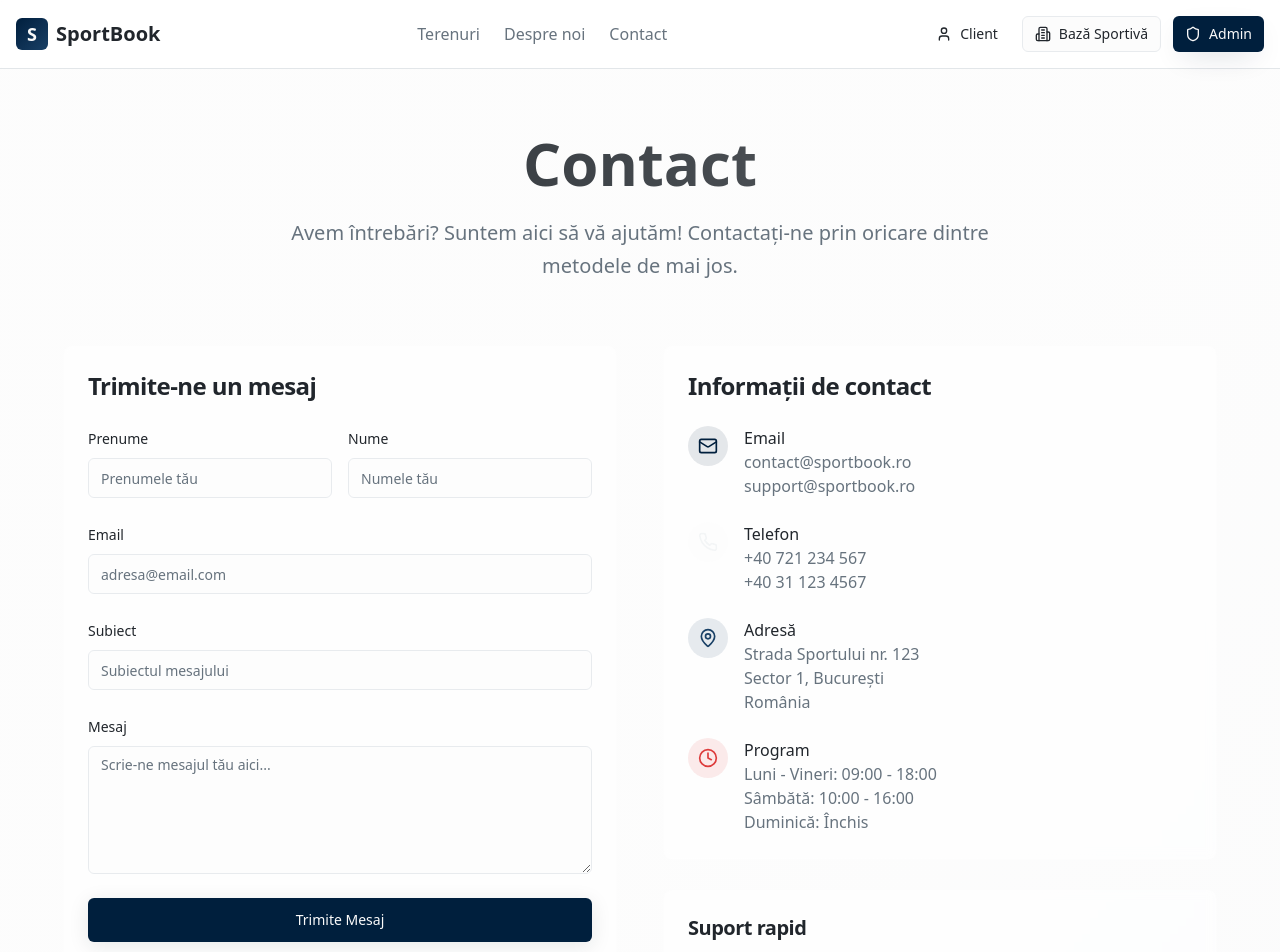
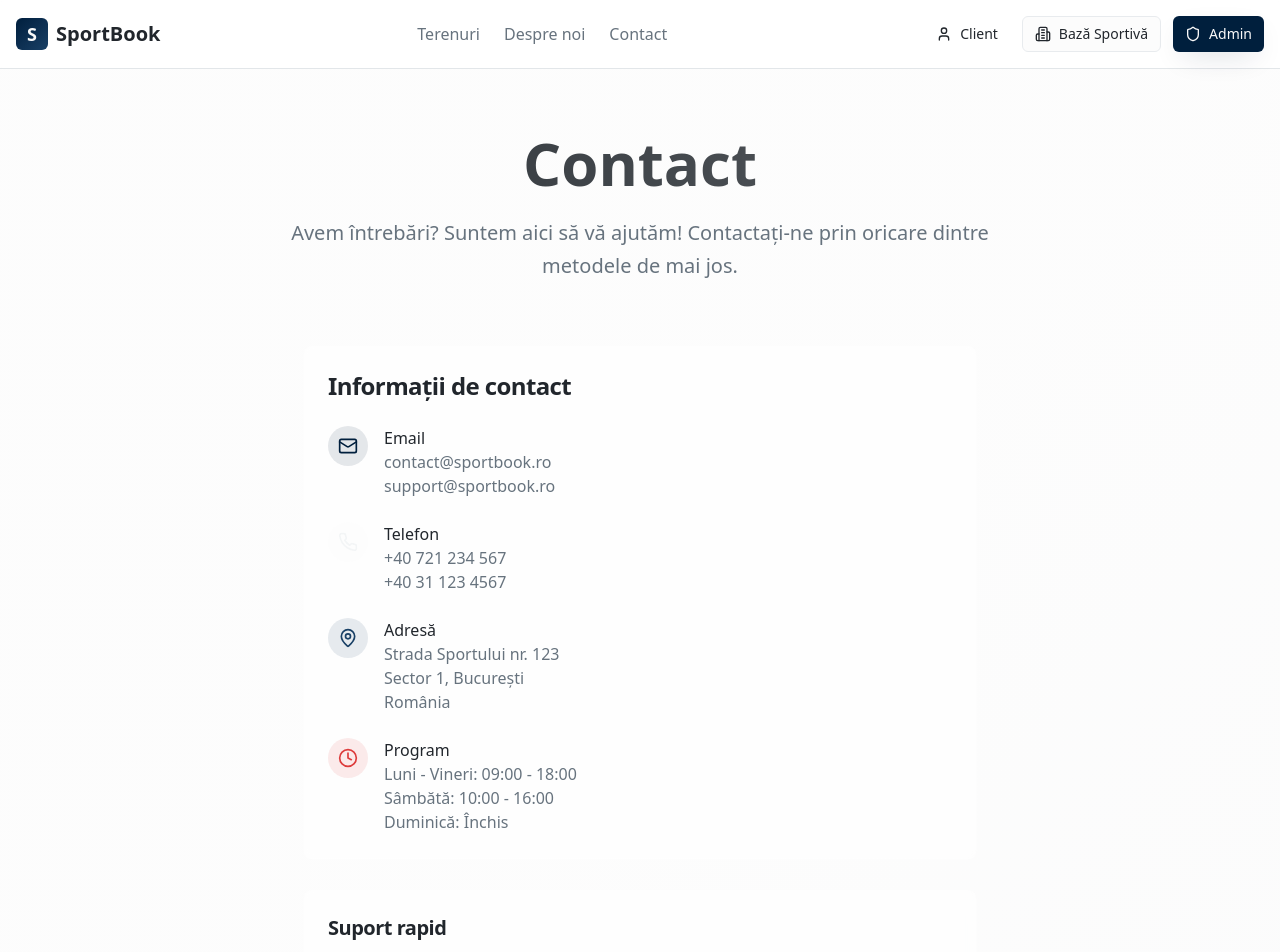
Before and after one commit to marcossoames/rezervaarena, a React (Vite) app: page /contact in a window 1280 px wide. Shown: the top 952 px of the page. Built offline with nearby package versions, Linux system fonts and the light colour scheme.

Commit message:
Remove contact form
Remove the contact form section from the ContactPage, leaving only the contact information.

```diff
--- a/src/pages/ContactPage.tsx
+++ b/src/pages/ContactPage.tsx
@@ -42,78 +42,7 @@ const ContactPage = () => {
           </p>
         </div>
 
-        <div className="grid lg:grid-cols-2 gap-12 max-w-6xl mx-auto">
-          {/* Contact Form */}
-          <Card className="border-0 shadow-card bg-card/50 backdrop-blur-sm">
-            <CardHeader>
-              <CardTitle className="text-2xl">Trimite-ne un mesaj</CardTitle>
-            </CardHeader>
-            <CardContent>
-              <form onSubmit={handleSubmit} className="space-y-6">
-                <div className="grid md:grid-cols-2 gap-4">
-                  <div className="space-y-2">
-                    <Label htmlFor="firstName">Prenume</Label>
-                    <Input
-                      id="firstName"
-                      placeholder="Prenumele tău"
-                      className="bg-background/50"
-                      required
-                    />
-                  </div>
-                  <div className="space-y-2">
-                    <Label htmlFor="lastName">Nume</Label>
-                    <Input
-                      id="lastName"
-                      placeholder="Numele tău"
-                      className="bg-background/50"
-                      required
-                    />
-                  </div>
-                </div>
-
-                <div className="space-y-2">
-                  <Label htmlFor="email">Email</Label>
-                  <Input
-                    id="email"
-                    type="email"
-                    placeholder="adresa@email.com"
-                    className="bg-background/50"
-                    required
-                  />
-                </div>
-
-                <div className="space-y-2">
-                  <Label htmlFor="subject">Subiect</Label>
-                  <Input
-                    id="subject"
-                    placeholder="Subiectul mesajului"
-                    className="bg-background/50"
-                    required
-                  />
-                </div>
-
-                <div className="space-y-2">
-                  <Label htmlFor="message">Mesaj</Label>
-                  <Textarea
-                    id="message"
-                    placeholder="Scrie-ne mesajul tău aici..."
-                    className="min-h-32 bg-background/50"
-                    required
-                  />
-                </div>
-
-                <Button
-                  type="submit"
-                  className="w-full"
-                  size="lg"
-                  disabled={isLoading}
-                >
-                  {isLoading ? "Se trimite..." : "Trimite Mesaj"}
-                </Button>
-              </form>
-            </CardContent>
-          </Card>
-
+        <div className="max-w-2xl mx-auto">
           {/* Contact Information */}
           <div className="space-y-8">
             <Card className="border-0 shadow-card bg-card/50 backdrop-blur-sm">
```
